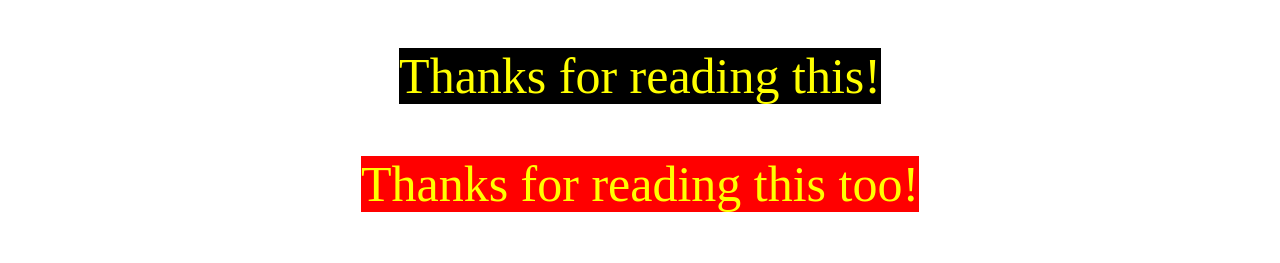
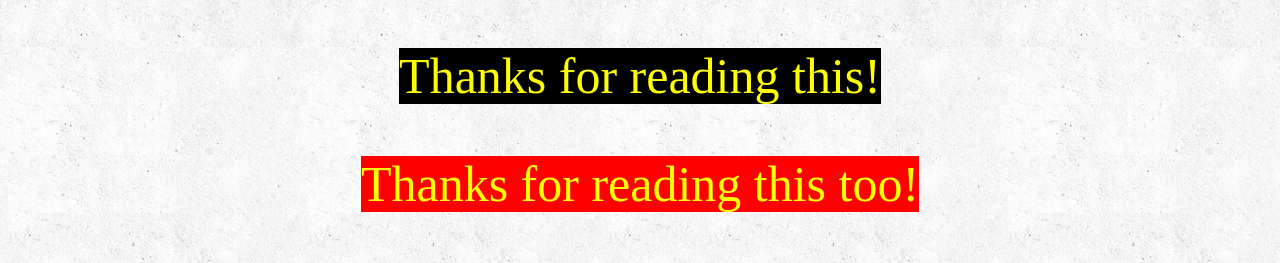
Before and after one commit to ElectroKaplosion/baltimare-bungle, a plain HTML site: page index.html in a window 1280 px wide. Shown: the part 6286-6549 px from the top of the page. Drawn offline with Linux system fonts and the light colour scheme.

Commit message:
Update honk.css

```diff
--- a/honk.css
+++ b/honk.css
@@ -2,13 +2,13 @@
 body {
   font-family: font-family: Georgia, serif;
   color: yellow;
-  background-image: url("ugly.jpeg");
+  background-image: url("ugly2.jpeg");
   font-size: 50px;}
 
 p {
   font-family: font-family: Georgia, serif;
   color: yellow;
-  background-image: url("ugly.jpeg");
+  background-image: url("ugly2.jpeg");
   font-size: 50px;}
 
 h1 {
```
